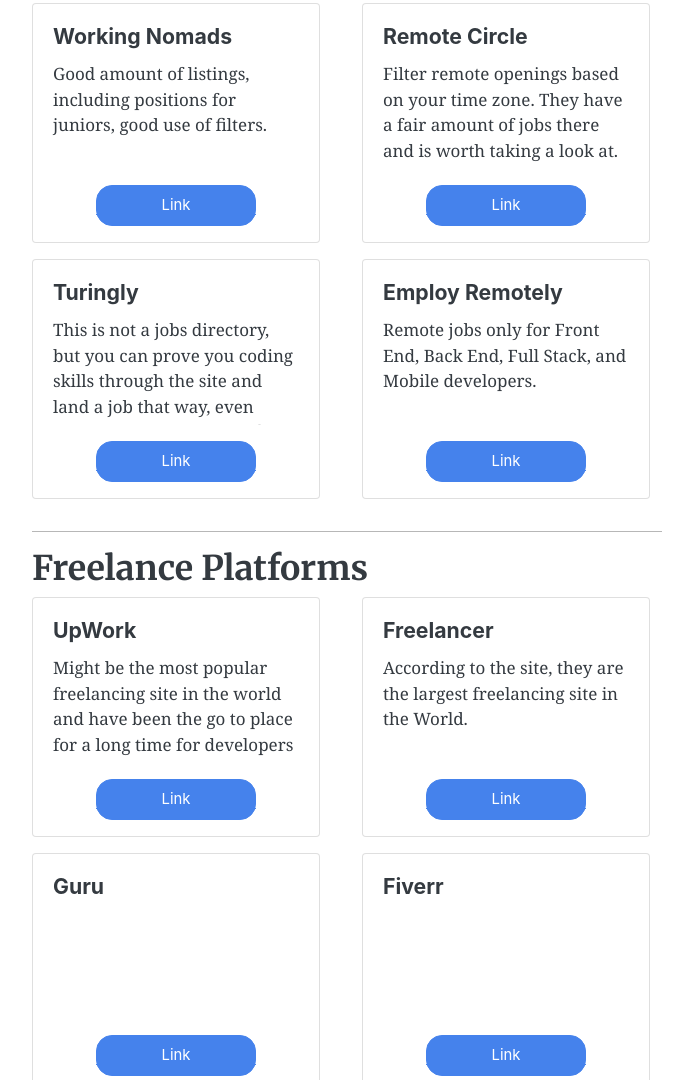
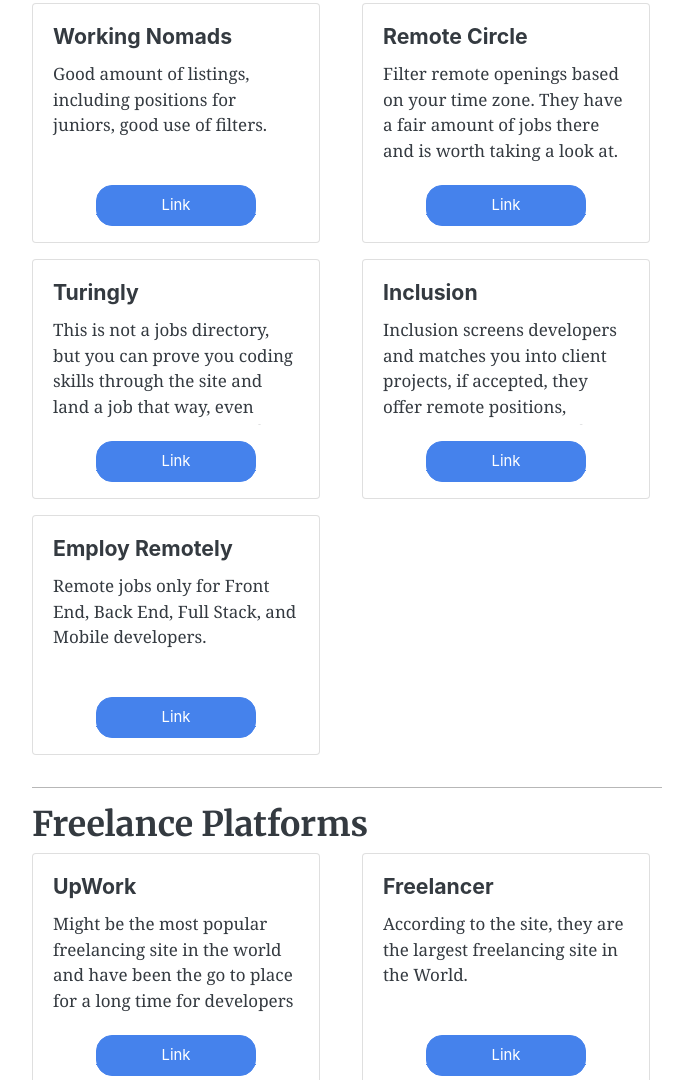
Before and after one commit to ugglr/Remote-Developer-jobs-directory, a Gatsby site: page /directories in a window 1280 px wide. Shown: the part 2271-3351 px from the top of the page, without its empty margins (293-986 px from the left). Built offline with nearby package versions, Linux system fonts and the light colour scheme; Gatsby itself is replaced by a stand-in of ours; some packages are replaced by stand-ins of ours.

Commit message:
inclusion added

```diff
--- a/src/pages/directories.js
+++ b/src/pages/directories.js
@@ -121,11 +121,17 @@
         url: "https://www.turing.ly",
       },
       {
+        name: "Inclusion",
+        body:
+          "Inclusion screens developers and matches you into client projects, if accepted, they offer remote positions, training and more benefits.",
+        url: "https://inclusioncloud.com/",
+      },
+      {
         name: "Employ Remotely",
         body:
           "Remote jobs only for Front End, Back End, Full Stack, and Mobile developers.",
-        url: "https://www.employremotely.com/"
-      }
+        url: "https://www.employremotely.com/",
+      },
     ]
 
     const freelance = [
```
Also changed, not shown: README.md.
